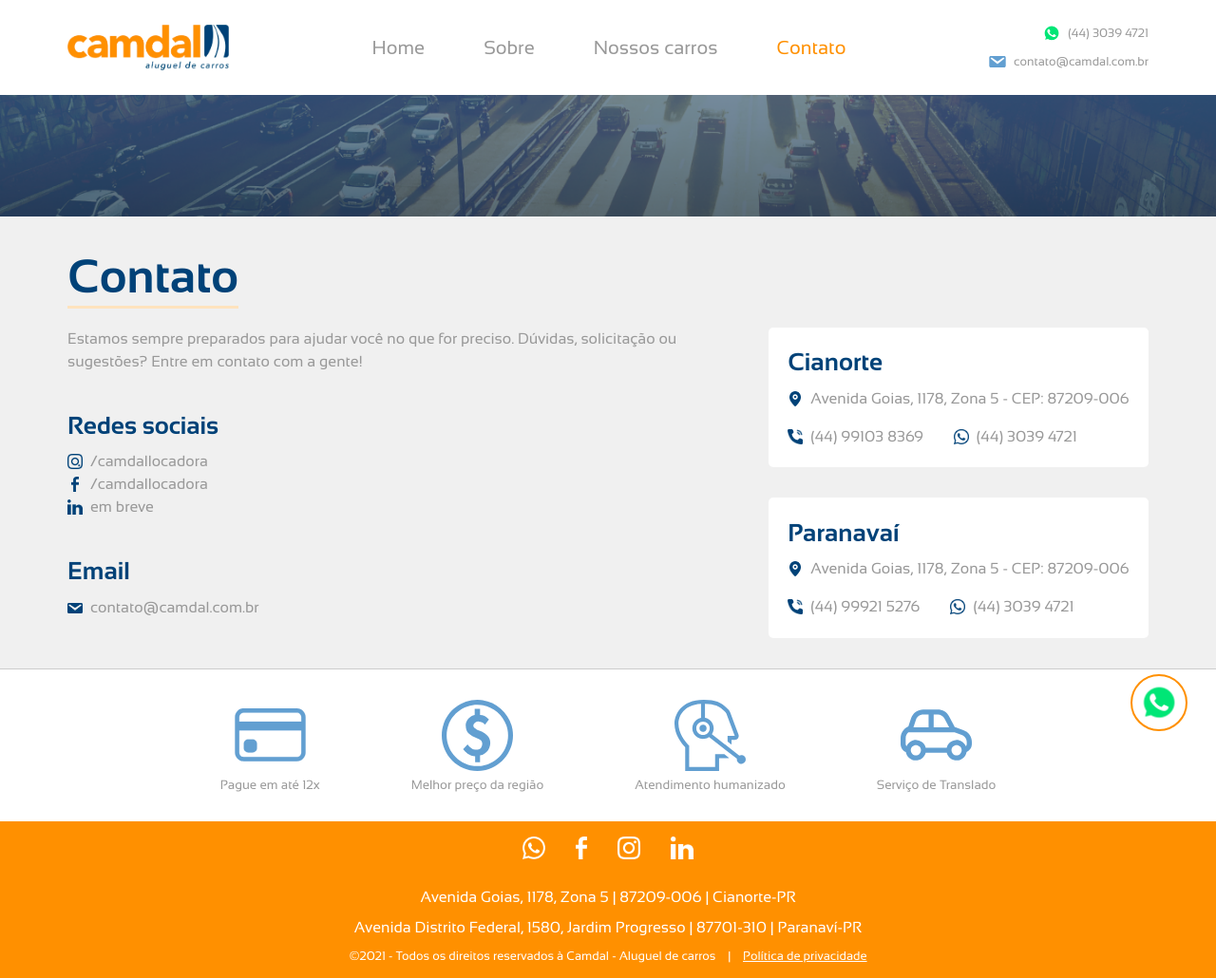
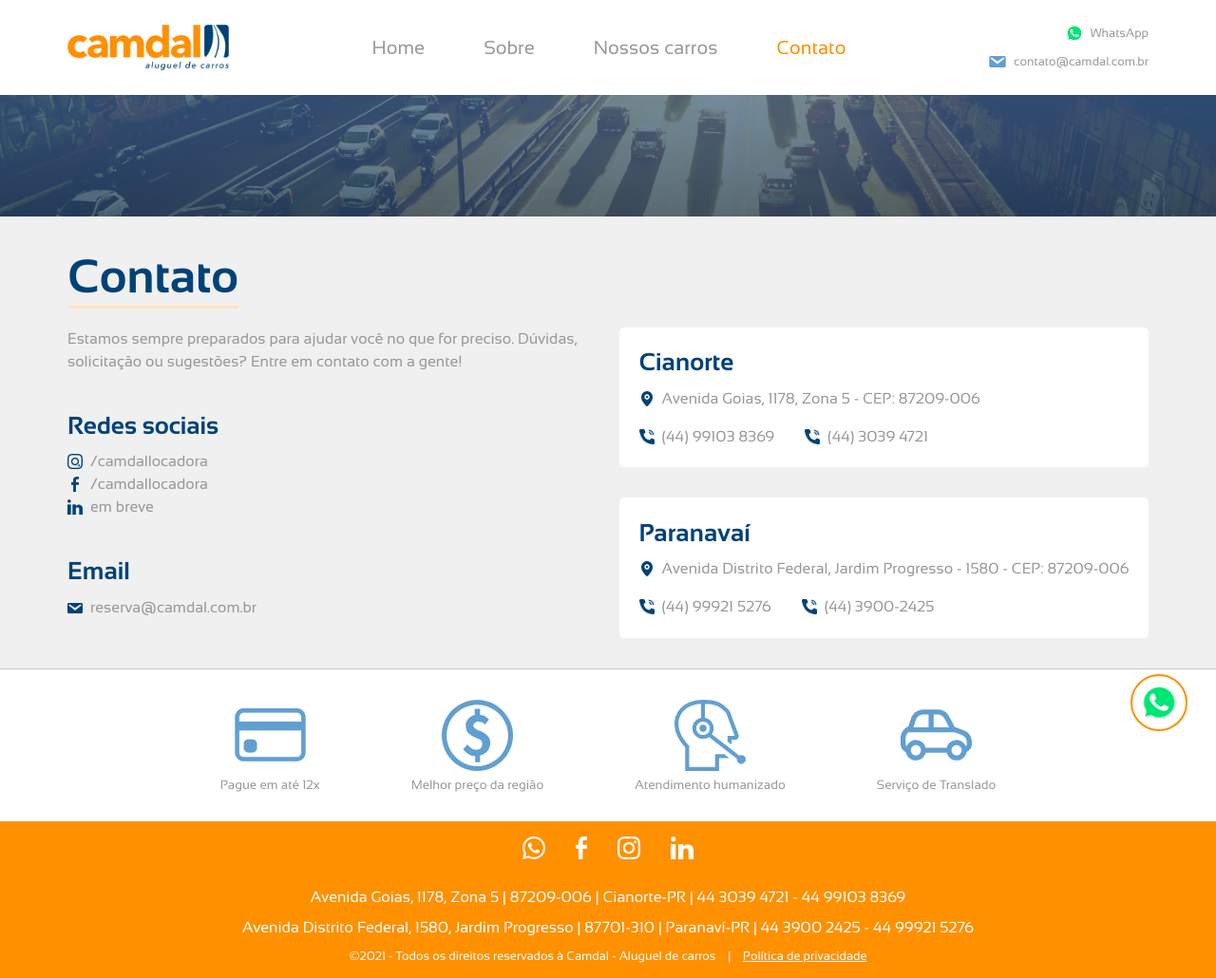
Before and after one commit to wesClyton/camdal, a Gatsby site: page /contato in a window 1280 px wide. Shown: the whole page at 95% size. Built offline with nearby package versions, Linux system fonts and the light colour scheme; Gatsby itself is replaced by a stand-in of ours.

Commit message:
Ajuste endereco e telefone

```diff
--- a/src/components/footer/footer.jsx
+++ b/src/components/footer/footer.jsx
@@ -44,8 +44,8 @@
             </li>
           </ul>
 
-          <address className="address color-text-white mt-2">Avenida Goias, 1178, Zona 5 | 87209-006 | Cianorte-PR</address>
-          <address className="address color-text-white mt-1 mb-1">Avenida Distrito Federal, 1580, Jardim Progresso | 87701-310 | Paranaví-PR</address>
+          <address className="address color-text-white mt-2">Avenida Goias, 1178, Zona 5 | 87209-006 | Cianorte-PR | 44 3039 4721 - 44 99103 8369</address>
+          <address className="address color-text-white mt-1 mb-1">Avenida Distrito Federal, 1580, Jardim Progresso | 87701-310 | Paranaví-PR | 44 3900 2425 - 44 99921 5276</address>
           <small className="copy">
             <span className="text">©2021 - Todos os direitos reservados à Camdal - Aluguel de carros</span>
             <span className="pipe">|</span>
--- a/src/components/header/header.jsx
+++ b/src/components/header/header.jsx
@@ -61,7 +61,7 @@
                   </li> */}
                   <li className="listitem">
                     <i className="icon whats"></i>
-                    <a className="text" href="https://wa.me/554430394721">(44) 3039 4721</a>
+                    <a className="text" href="https://wa.me/554430394721">WhatsApp</a>
                   </li>
                   <li className="listitem">
                     <i className="icon mail"></i>
--- a/src/pages/contato.js
+++ b/src/pages/contato.js
@@ -39,7 +39,7 @@
               <h5>Email</h5>
               <div className="iconetexto">
                 <i className="icon mail"></i>
-                <a href="mailto:contato@camdal.com.br">contato@camdal.com.br</a>
+                <a href="mailto:reserva@camdal.com.br">reserva@camdal.com.br</a>
               </div>
             </div>
 
@@ -56,8 +56,8 @@
                     <a target="_blank" href="tel:+5544991038369">(44) 99103 8369</a>
                   </div>
                   <div className="iconetexto">
-                    <i className="icon whats"></i>
-                    <a target="_blank" href="https://wa.me/554430394721">(44) 3039 4721</a>
+                    <i className="icon telefone"></i>
+                    <a target="_blank" href="tel:+554430394721">(44) 3039 4721</a>
                   </div>
                 </div>
               </div>
@@ -66,7 +66,7 @@
                 <h5>Paranavaí</h5>
                 <div className="iconetexto">
                   <i className="icon endereco"></i>
-                  <a target="_blank" href="https://maps.app.goo.gl/ocCmXdzJqoidwxzp7">Avenida Goias, 1178, Zona 5 - CEP: 87209-006</a>
+                  <a target="_blank" href="https://maps.app.goo.gl/ocCmXdzJqoidwxzp7">Avenida Distrito Federal, Jardim Progresso - 1580 - CEP: 87209-006</a>
                 </div>
                 <div className='flex mt-1'>
                   <div className="iconetexto">
@@ -74,8 +74,8 @@
                     <a target="_blank" href="tel:+5544999215276">(44) 99921 5276</a>
                   </div>
                   <div className="iconetexto">
-                    <i className="icon whats"></i>
-                    <a target="_blank" href="https://wa.me/554430394721">(44) 3039 4721</a>
+                    <i className="icon telefone"></i>
+                    <a target="_blank" href="tel:+554439002425">(44) 3900-2425</a>
                   </div>
                 </div>
               </div>
```
Also changed, not shown: 1 other file.
